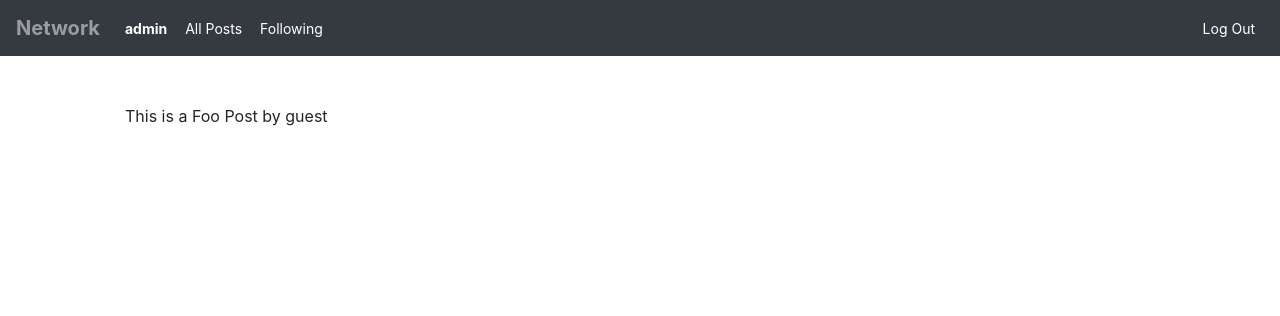
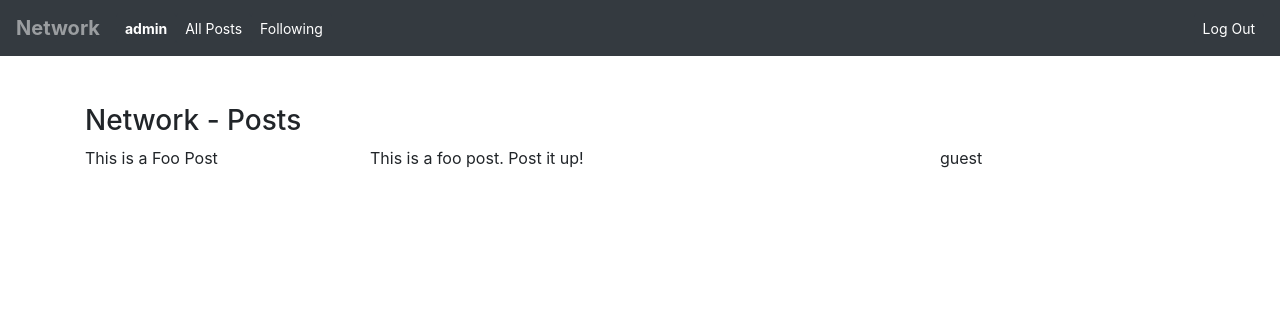
Before and after one commit to sflems/led-board-manager, a Django app: page / in a window 1280 px wide. Shown: the top 316 px of the page. Run offline with Django 3.2, Linux system fonts and the light colour scheme; a user stored in the database is signed in; data comes from the database, SQL or seed files in the repository; some libraries are stand-ins or nearby versions.

Commit message:
Posts Fetch API Implemented

```diff
--- a/network/models.py
+++ b/network/models.py
@@ -45,7 +45,7 @@ class Post(models.Model):
     title = models.CharField(max_length=128, blank=False, unique=True)
     content = models.TextField(max_length=1000, blank=False)
     image_URL = models.URLField(blank=True)
-    created = models.DateTimeField(auto_now_add=True)
+    timestamp = models.DateTimeField(auto_now_add=True)
     modified = models.DateTimeField(auto_now=True)
     is_active = models.BooleanField(default=1)
     author = models.ForeignKey(User, blank=False, on_delete=models.CASCADE, related_name='post_authors')
@@ -54,8 +54,17 @@ class Post(models.Model):
         return f"{self.title} by {self.author.username}"
 
     def serialize(self):
-        pass
         '''TODO: Define serialize() for Post. See Project 3's mail.models.Email for reference'''
+        return {
+            "id": self.id,
+            "title": self.title,
+            "content": self.content,
+            "image_URL": self.image_URL,
+            "timestamp": self.timestamp.strftime("%b %d %Y, %I:%M %p"),
+            "modified": self.modified,
+            "is_active": self.is_active,
+            "author": self.author.username
+        }
 
 class PostForm(ModelForm):
     class Meta:
@@ -80,7 +89,7 @@ class CommentForm(ModelForm):
         }
 
 class FollowingList(models.Model):
-    followed_users = models.ManyToManyField(User)
+    followed_users = models.ManyToManyField(User, blank=True)
     user = models.ForeignKey(User, on_delete=models.CASCADE, related_name="follower")
 
     def __str__(self):
--- a/network/static/network/network.js
+++ b/network/static/network/network.js
@@ -1,9 +1,10 @@
 document.addEventListener('DOMContentLoaded', function() {
   // Use buttons to toggle between views
   document.querySelector('#index').addEventListener('click', () => load_views('all_posts'));
+  document.querySelector('#following').addEventListener('click', () => load_views('following'));
 
-  // By default all posts
-  load_posts('all_posts');
+  // By default load all posts view
+  load_views('all_posts');
 });
 
 function load_views(view) {
@@ -12,14 +13,16 @@ function load_views(view) {
   document.querySelector('#posts-view').style.display = 'block';
   document.querySelector('#profile-view').style.display = 'none';
 
-  // Show the mailbox name
-  document.querySelector('#posts-view').prepend = `
-	<h3>Network Posts</h3>
-	<div class="posts-list"></div>
-  `;
+
 
   // Get all posts and load them
   if (view == 'all_posts') {
+
+		// Show the view name
+		document.querySelector('#posts-view').innerHTML = `
+			<h3>Network - Posts</h3>
+			<div class="posts-list"></div>
+		`;
 
 		fetch('/views/all_posts')
 		.then(response => response.json())
@@ -35,6 +38,12 @@ function load_views(view) {
   // Get posts from all followed users and load them
   if (view == 'following') {
 
+		// Show the view name
+		document.querySelector('#posts-view').innerHTML = `
+			<h3>Following List - Recent Posts</h3>
+			<div class="posts-list"></div>
+		`;
+
 		fetch('/views/following')
 		.then(response => response.json())
 		.then(posts => {
@@ -49,14 +58,13 @@ function load_views(view) {
 
 // Loads all posts
 function load_posts(posts) {
-	if (posts.length != 0) {
+	if (posts.length > 0) {
 		posts.forEach(post => {
-
 			const element = document.createElement('div');
 			element.innerHTML = `
-				<div class="col-3-sm">${post.title}</div>
-				<div class="col-6-sm">${post.content}</div>
-				<div class="col-3-sm">${post.author}</div>
+				<div class="col-3">${post.title}</div>
+				<div class="col-6">${post.content}</div>
+				<div class="col-3">${post.author}</div>
 			`;
 			element.classList.add("row","posts");
 			document.querySelector('.posts-list').append(element);
--- a/network/templates/network/index.html
+++ b/network/templates/network/index.html
@@ -4,16 +4,9 @@
 {% block body %}
 	<div>{{ message }}</div>
 
-	<div id="profile-view">
+	<div id="profile-view" class="container">
 	</div>
 
-	<div id="posts-view">
-		<ul>
-			{% for post in posts %}
-				<div id="post_{{ post.id }}">
-					{{ post }}
-				</div>
-			{% endfor %}
-		</ul>
+	<div id="posts-view" class="container">
 	</div>
 {% endblock %}
--- a/network/templates/network/layout.html
+++ b/network/templates/network/layout.html
@@ -28,7 +28,7 @@
 					{% endif %}
 						<button class="btn btn-sm btn-dark" id="index">All Posts</button>
 					{% if user.is_authenticated %}
-						<button class="btn btn-sm btn-dark" onclick="location.href='{% url 'following' %}';" id="following">Following</button>
+						<button class="btn btn-sm btn-dark" id="following">Following</button>
 					{% endif %}
 				</ul>
 			</div>
@@ -45,7 +45,7 @@
 		</nav>
 		<br><br>
 
-        <div class="body container">
+        <div class="body">
             {% block body %}
             {% endblock %}
         </div>
--- a/network/views.py
+++ b/network/views.py
@@ -1,14 +1,16 @@
 from django.contrib.auth import authenticate, login, logout
 from django.contrib.auth.decorators import login_required
+from django.views.decorators.csrf import csrf_exempt
 
-from django.http import HttpResponse, HttpResponseRedirect, JsonResponse
-from django.shortcuts import render
+from django.http import JsonResponse
+from django.shortcuts import HttpResponse, HttpResponseRedirect, render
 from django.urls import reverse
 
 from django.core.exceptions import *
 from django.db import IntegrityError
 
 from .models import *
+import json
 
 
 def index(request):
@@ -19,31 +21,24 @@ def index(request):
 @login_required
 def view(request, view):
 
+    posts = {}
+
     # Filter emails returned based on mailbox
     if view == "all_posts":
-        posts = Post.objects.all()
+        posts = Post.objects.all().order_by("-timestamp").all()
 
     elif view == "following":
         try:
             if not FollowingList.objects.get(user=request.user) == []:
                 following = FollowingList.objects.get(user=request.user).followed_users.all()
-
                 posts = Post.objects.filter(author__in=following)
 
-                return render(request, "network/following.html", {
-                "posts": posts,
-                "following": following,
-                })
-
         except ObjectDoesNotExist:
-            return render(request, "network/following.html", {
-                "message": "No followed users to show posts for.",
-            })
+            return JsonResponse({"error": "No followed users to show posts for."}, status=400)
     else:
         return JsonResponse({"error": "No posts found."}, status=400)
 
     # Return posts in reverse chronologial order
-    posts = posts.order_by("-created").all()
     return JsonResponse([post.serialize() for post in posts], safe=False)
 
 @login_required
```
Also changed, not shown: db.sqlite3, network/migrations/0009_auto_20201215_2232.py (added).
